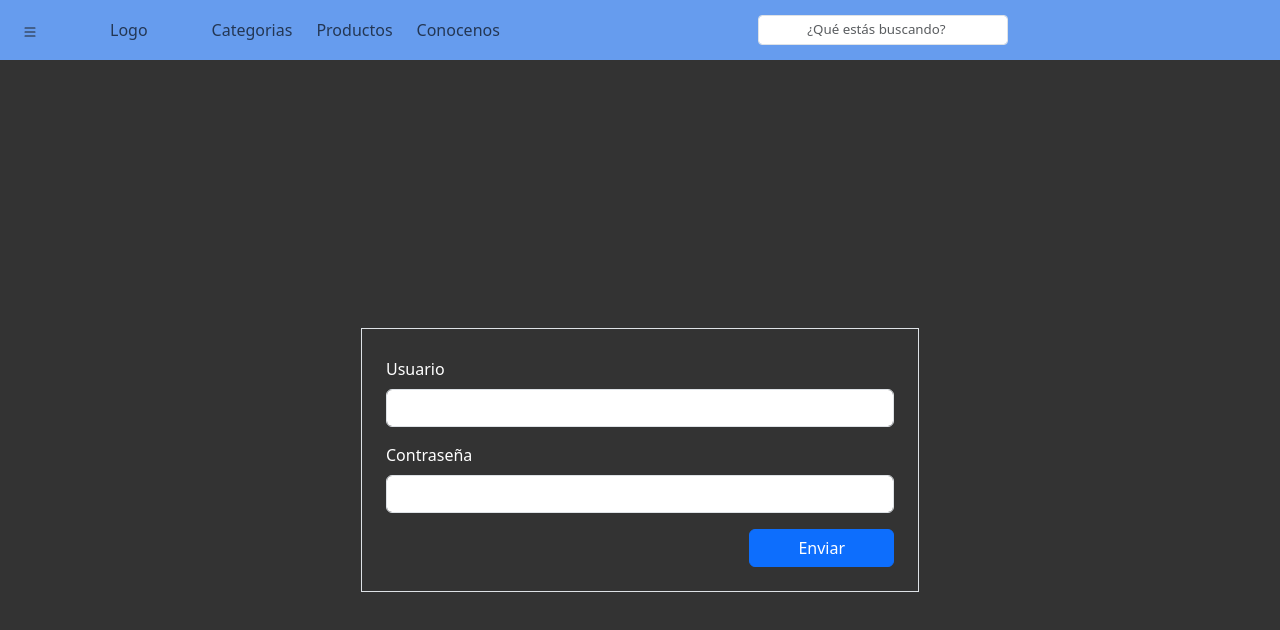
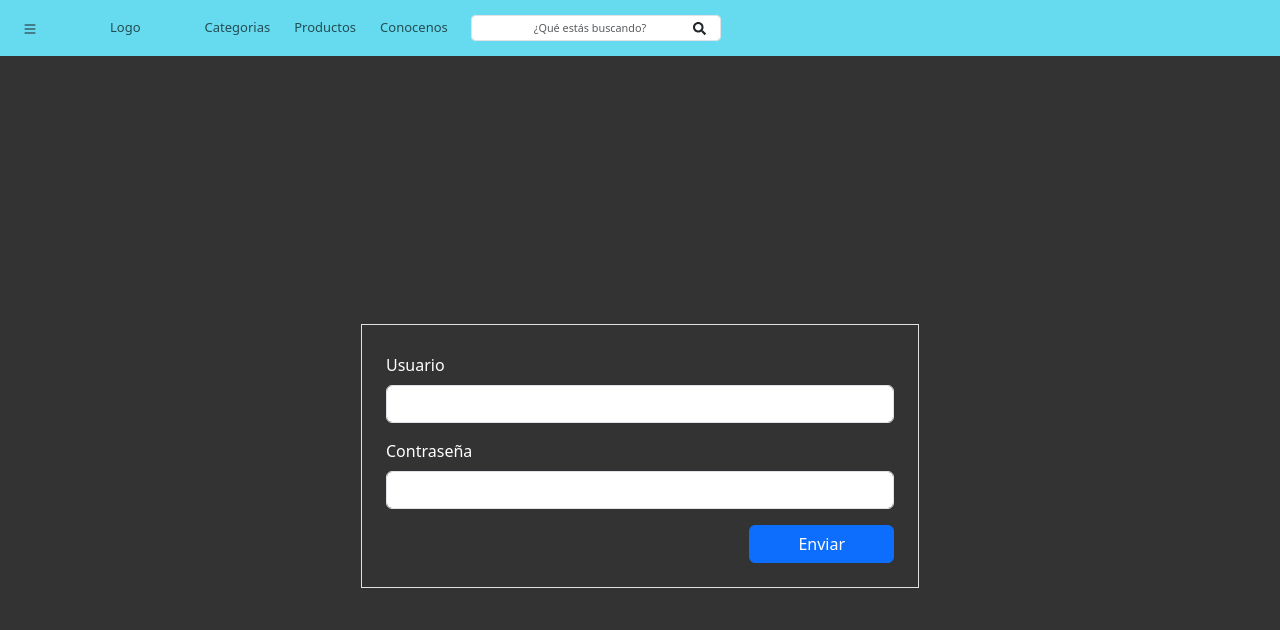
Before and after one commit to LevanRo13/Front-End-Project-, a React (Vite) app: page /login in a window 1280 px wide. Shown: the top 630 px of the page. Built offline with nearby package versions, Linux system fonts and the light colour scheme; the HTML template or start-up script is replaced by a standard one.

Commit message:
Searchbar Icon

```diff
--- a/src/components/Header/Header.css
+++ b/src/components/Header/Header.css
@@ -1,14 +1,19 @@
 /* Ocultar el triángulo del NavDropdown */
 .navbar{
   padding: 10px;
-  background: #669cee;
+  background: #66daee;
+  font-size: small;
+
 }
 .navbar .nav-item .nav-link::after {
     display: none;
   }
 
+.custom-form{
+  padding-right: 500px;}
+
 .custom-form .form-control{
-  padding: 0.05rem; /* Espaciado interno reducido */
+  padding: 0.05rem;
   width: 250px;
   font-size: smaller;
   text-align: center;
--- a/src/components/Header/Header.tsx
+++ b/src/components/Header/Header.tsx
@@ -5,10 +5,12 @@ import Nav from 'react-bootstrap/Nav';
 import Navbar from 'react-bootstrap/Navbar';
 import NavDropdown from 'react-bootstrap/NavDropdown';
 import './Header.css'
+import { FaSearch } from 'react-icons/fa';
+import { Col, Row } from 'react-bootstrap';
 
 const Header = () => {
   return (
-    <Navbar expand="lg" >
+    <Navbar expand="lg">
       <Container fluid>
       <NavDropdown title={
         <svg xmlns="http://www.w3.org/2000/svg" width="16" height="16" fill="currentColor" class="bi bi-list" viewBox="0 0 16 16">
@@ -32,13 +34,20 @@ const Header = () => {
 
 
           </Nav>
-          <Form className="me-auto custom-form">
+          <Form className="custom-form">
+      <Row className="align-items-center">
+        <Col xs={8}>
           <Form.Control
             type="search"
             placeholder="¿Qué estás buscando?"
-              className="me-2 form-control-sm"
+            className="form-control-sm"
             aria-label="Search"
           />
+        </Col>
+        <Col xs={2} className="text-end">
+          <FaSearch className="search-icon" />
+        </Col>
+      </Row>
     </Form>
         </Navbar.Collapse>
       </Container>
```
Also changed, not shown: src/icons/DeleteButton/DeleteButton.tsx (renamed from src/components/DeleteButton/DeleteButton.tsx), src/icons/EditButton/EditButton.tsx (renamed from src/components/EditButton/EditButton.tsx). Lines whose indentation alone changed are shown as unchanged.
